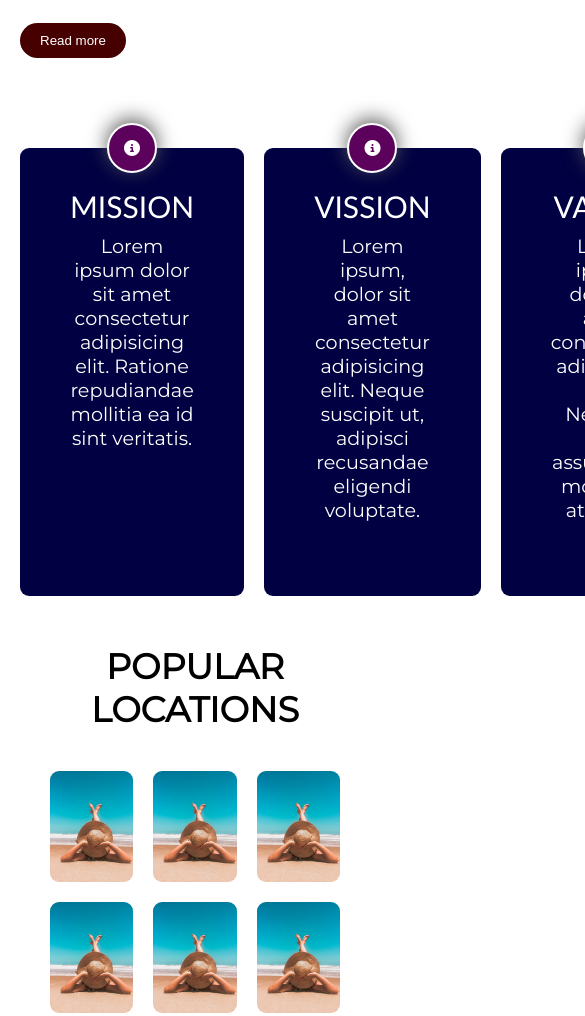
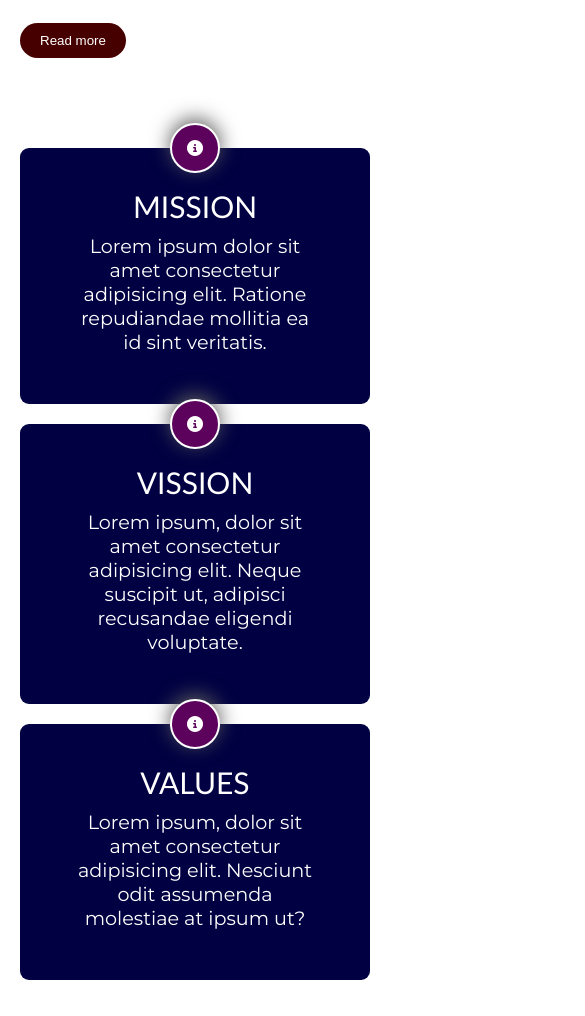
Before and after one commit to maryam99-shuaib/travel-website, a plain HTML site: page index.html in a window 390 px wide. Shown: the part 1560-2576 px from the top of the page, 585 px wide, since content can reach past the window. Drawn offline with Linux system fonts and the light colour scheme.

Commit message:
update in responsiveness
changes to section three

```diff
--- a/assests/css/style.css
+++ b/assests/css/style.css
@@ -38,7 +38,6 @@ body{
     align-items: baseline;
     font-size: smaller;
     font-weight: bolder;
-
 }
 .menu-uno>div{
     padding-inline: 20px;
@@ -116,10 +115,7 @@ body{
     background-size: cover;
     z-index: -2;
 }
-img{
-    /* width: 400px; */
-    /* height: 150px; */
-}
+
 .writeup-one{
     font-weight: bolder;
     font-size: 50px;
@@ -391,4 +387,7 @@ img{
     .section-two{
         grid-template-columns:  1fr;
     }
+    .section-three{
+        grid-template-columns: 1fr;
+    }
 }
```
